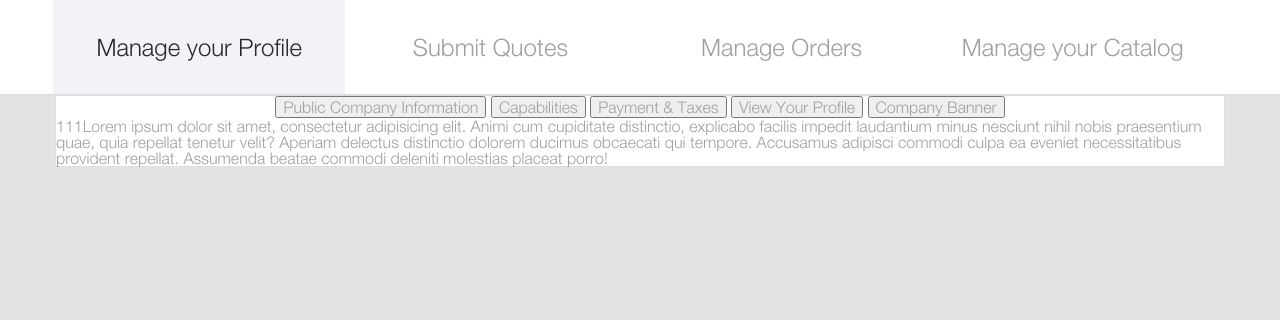
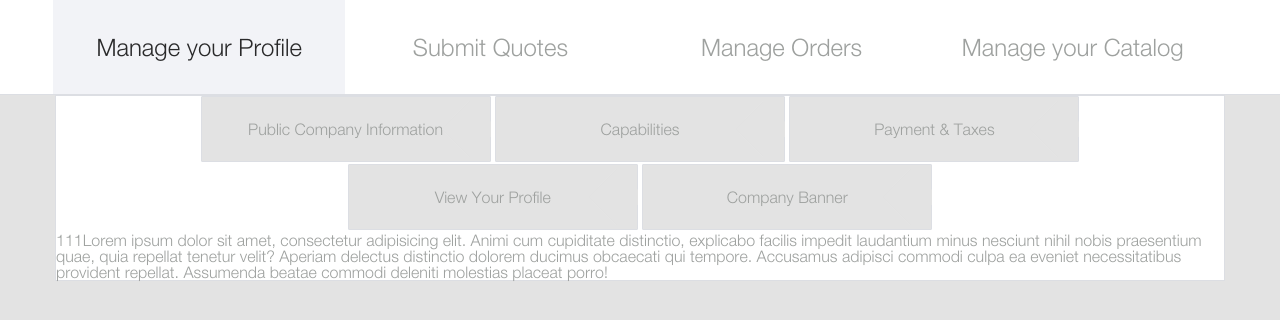
Before and after one commit to avnicolaevich/collllor_guides, a website: page app/index.html in a window 1280 px wide. Drawn offline with nearby package versions, Linux system fonts and the light colour scheme; files that its build step writes are made by us from their sources.

Commit message:
create dots btns

```diff
--- a/app/sass/main.sass
+++ b/app/sass/main.sass
@@ -124,8 +124,32 @@ button
 	&__dots
 		list-style: none
 		text-align: center
+
 		&-item
 			display: inline-block
+			overflow: hidden
 		&-btn
+			position: relative
+			padding: 24px 0
+			width: 290px
+			border-radius: 1px
+			border: 1px solid $border_color
+			background-color: $hover_color
+			&::after
+				content: ''
+				position: absolute
+				right: 0
+				top: 50%
+				margin: -20px 0 0 -19px
+				border-right: none
+				border-top: none
+				border-width: 4.5px
+				width: 40px
+				height: 40px
+				transform: rotate(45deg)
+				background-color: $hover_color
+			&--active
+				background-color: $hover_color
+
 @import "media"
 // Всегда в конце
```
